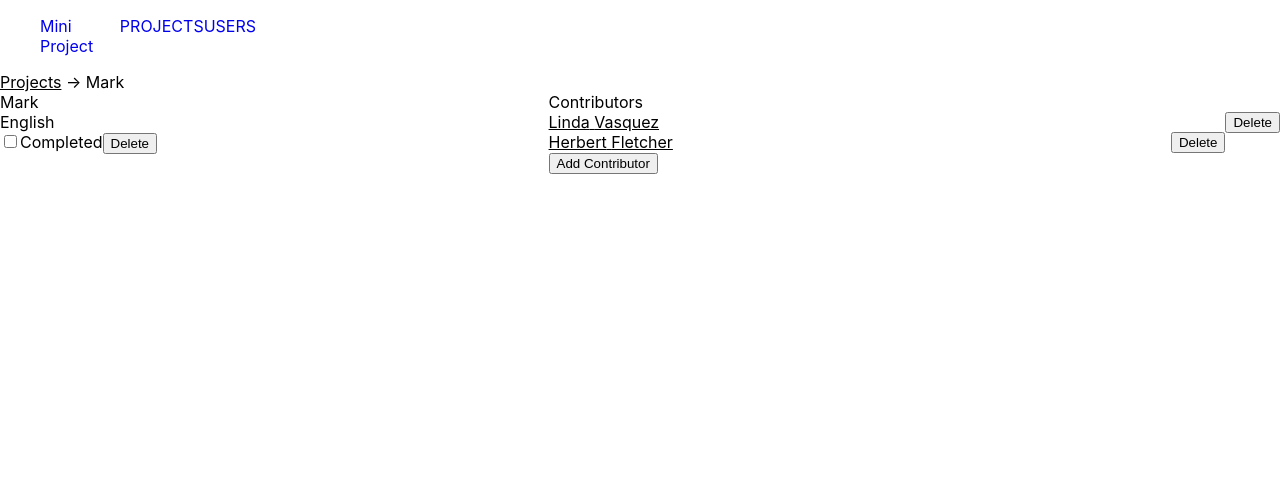
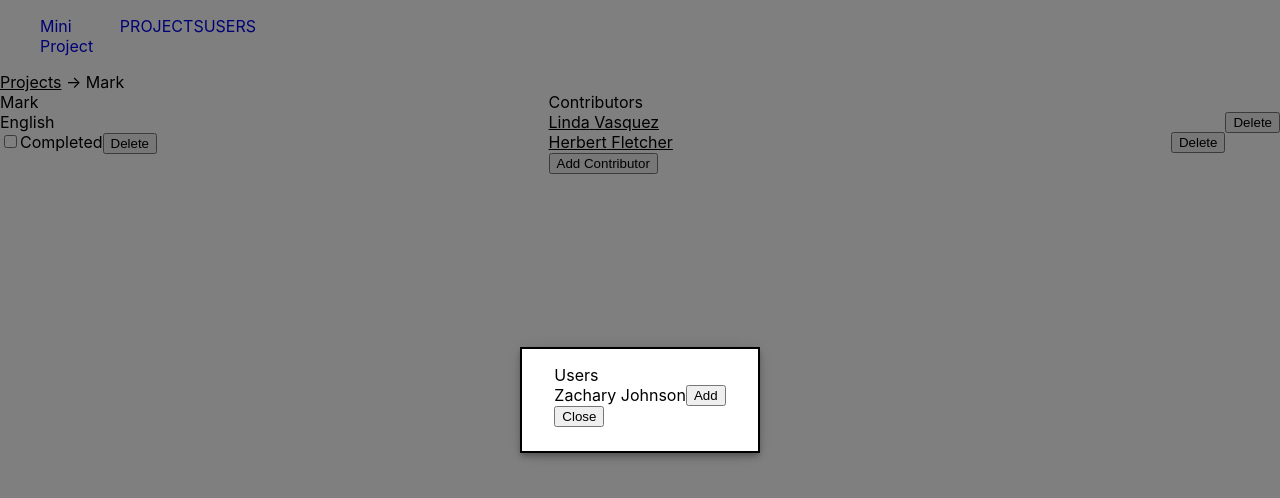
Before and after one commit to 16dprice/mini_project_challenge, a React (Create React App) app in the folder frontend/: page /edit-project/1 in a window 1280 px wide. Both pictures are taken after a click on the button "Add Contributor". Shown: the top 498 px of the page. Built offline with nearby package versions, Linux system fonts and the light colour scheme.

Commit message:
component to add a contributor to a project

```diff
--- /dev/null
+++ b/frontend/src/components/addContributor.component.js
@@ -0,0 +1,76 @@
+import React, {useState} from 'react';
+import {makeStyles} from "@material-ui/core/styles";
+import Modal from '@material-ui/core/Modal';
+import Backdrop from '@material-ui/core/Backdrop';
+import Fade from '@material-ui/core/Fade';
+import UserApiAdapter from "../api/userApiAdapter";
+
+const useStyles = makeStyles((theme) => ({
+    modal: {
+        display: 'flex',
+        alignItems: 'center',
+        justifyContent: 'center',
+    },
+    paper: {
+        backgroundColor: theme.palette.background.paper,
+        border: '2px solid #000',
+        boxShadow: theme.shadows[5],
+        padding: theme.spacing(2, 4, 3),
+    }
+}));
+
+export const AddContributor = props => {
+
+    const classes = useStyles();
+    const [open, setOpen] = useState(false);
+
+    const handleOpen = () => {
+        setOpen(true);
+    };
+
+    const handleClose = () => {
+        setOpen(false);
+    };
+
+    const getAvailableContributors = () => {
+        const users = UserApiAdapter.userList()
+        const currentContributorIds = props.project.contributors.map(contributor => contributor.id);
+
+        const availableContributors = users.filter(
+            user => !currentContributorIds.includes(user.id)
+        );
+
+        return availableContributors.map(contributor => {
+            return (
+                <div key={contributor.id}>
+                    <span>{contributor.firstName} {contributor.lastName}</span>
+                    <button style={{float: 'right'}} onClick={() => props.handleContributorAdd(contributor)}>Add</button>
+                </div>
+            )
+        });
+    }
+
+    return (
+        <>
+            <button onClick={handleOpen}>Add Contributor</button>
+            <Modal
+                aria-labelledby="add-contributor-modal-title"
+                className={classes.modal}
+                open={open}
+                onClose={handleClose}
+                closeAfterTransition
+                BackdropComponent={Backdrop}
+                BackdropProps={{timeout: 500}}
+            >
+                <Fade in={open}>
+                    <div className={classes.paper}>
+                        <div id="add-contributor-modal-title">Users</div>
+                        {getAvailableContributors()}
+                        <button onClick={handleClose}>Close</button>
+                    </div>
+                </Fade>
+            </Modal>
+        </>
+    )
+
+}
--- a/frontend/src/components/projectContributors.component.js
+++ b/frontend/src/components/projectContributors.component.js
@@ -1,4 +1,5 @@
 import React, {Component} from "react";
+import {AddContributor} from "./addContributor.component";
 
 export default class ProjectContributors extends Component {
 
@@ -6,6 +7,7 @@ export default class ProjectContributors extends Component {
         super(props);
 
         this.handleContributorDelete = this.handleContributorDelete.bind(this);
+        this.handleContributorAdd = this.handleContributorAdd.bind(this);
 
         this.state = {
             project: this.props.project
@@ -17,6 +19,19 @@ export default class ProjectContributors extends Component {
         const newContributors = this.state.project.contributors.filter(
             contributor => contributor.id !== contributorToBeDeleted.id
         );
+
+        this.setState({
+            project: {
+                ...this.state.project,
+                contributors: newContributors
+            }
+        });
+    }
+
+    handleContributorAdd(newContributor) {
+        // TODO: make request to add newContributor to project
+        let newContributors = this.state.project.contributors;
+        newContributors.push(newContributor);
 
         this.setState({
             project: {
@@ -50,7 +65,7 @@ export default class ProjectContributors extends Component {
                     {this.getContributorsList()}
                 </div>
                 <div className="project-details__add-contributor">
-                    <button>Add Contributor</button>
+                    <AddContributor project={this.state.project} handleContributorAdd={this.handleContributorAdd} />
                 </div>
             </div>
         )
```
